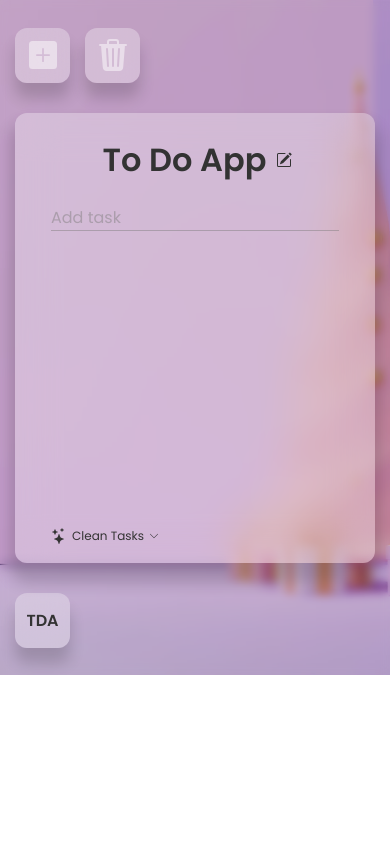
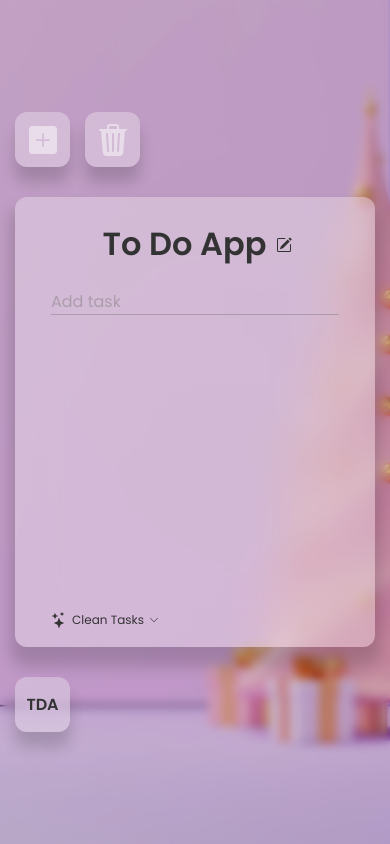
Before and after one commit to nachoslo/TD-App, a React (Vite) app: page / in a window 390 px wide. Built offline with nearby package versions, Linux system fonts and the light colour scheme.

Commit message:
change mobile

```diff
--- a/src/App.css
+++ b/src/App.css
@@ -1,6 +1,6 @@
 .wrapper {
   position: relative;
-  height: 80vh;
+  height: 100svh;
   display: flex;
   justify-content: center;
   align-items: center;
```
